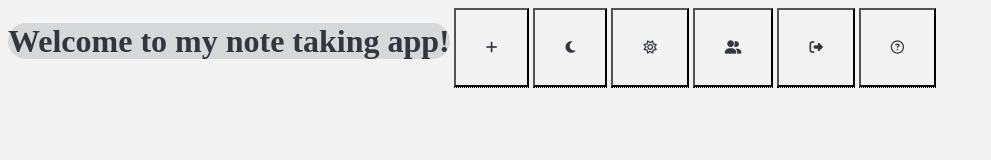
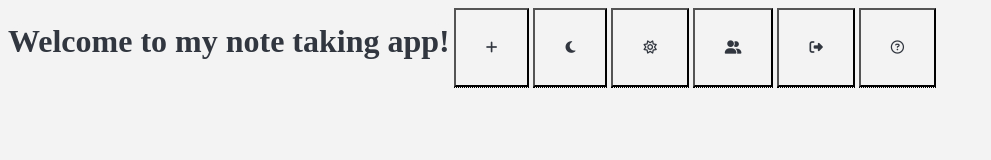
Before and after one commit to JesterOrNot/HTML-Note, a website: page static/index.html in a window 1280 px wide. Both pictures are taken after a click on the button 650 px from the left and 47 px from the top of the page. Shown: the whole page, without its empty margins (0-991 px from the left). Drawn offline with Linux system fonts and the light colour scheme.

Commit message:
Update index.html

```diff
--- a/static/index.html
+++ b/static/index.html
@@ -76,7 +76,7 @@
         root.style.setProperty("--button", "#31363F");
         root.style.setProperty('--text', '#31363F');
         root.style.setProperty('--welcome_text', '#31363F');
-        root.style.setProperty('--welcome_body', '#D6D8DA');
+        root.style.setProperty('--welcome_body', '#F3F3F3');
     }
     function darkTheme() {
         var root = document.querySelector(':root');
```
